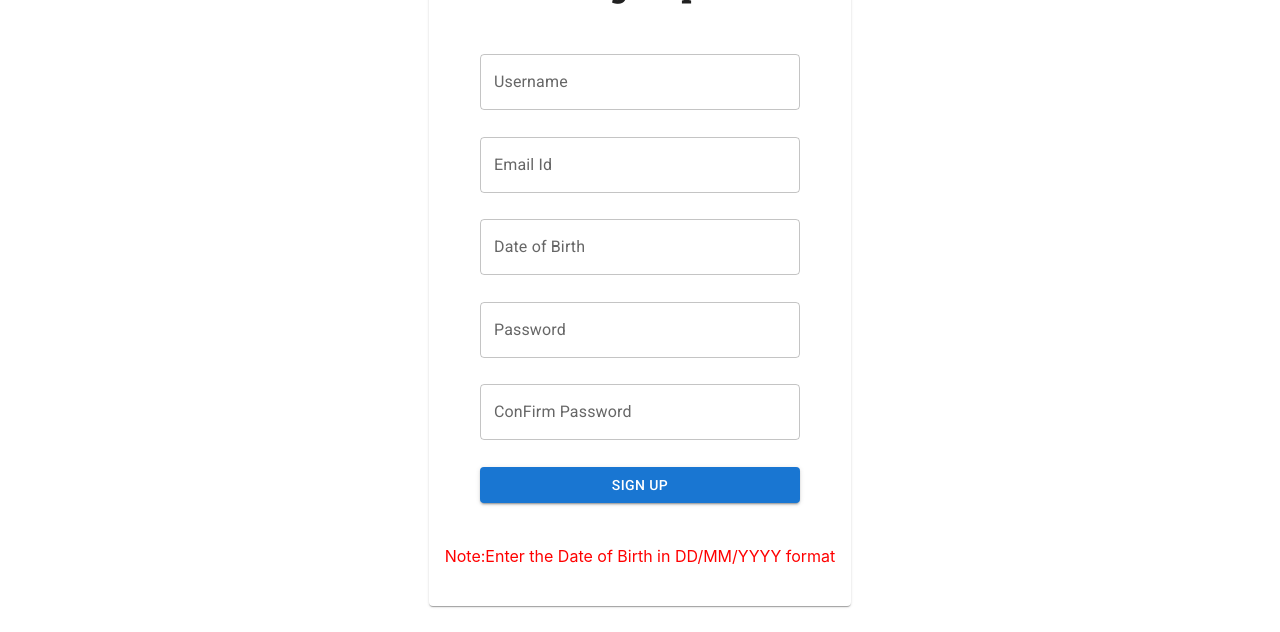
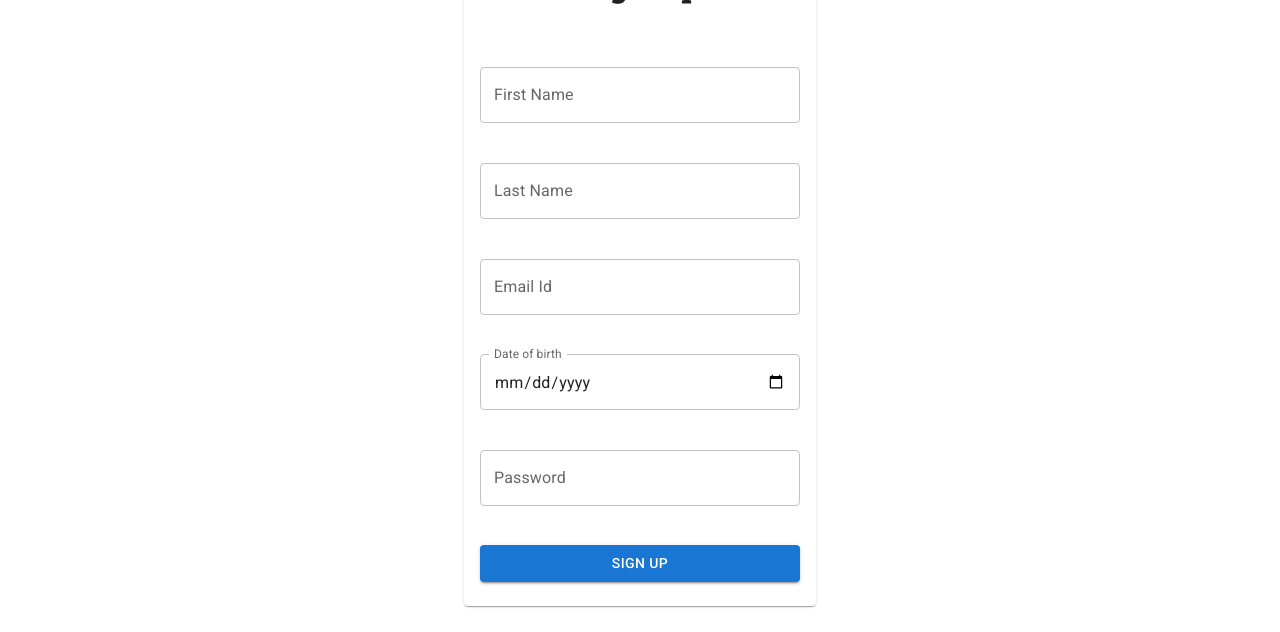
Before and after one commit to ARAVIND-S-1997/book-store-api, a React (Create React App) app: page /signup in a window 1280 px wide. Shown: the part 278-910 px from the top of the page. Built offline with nearby package versions, Linux system fonts and the light colour scheme; a web font is replaced by a local one.

Commit message:
signup completed

```diff
--- a/package.json
+++ b/package.json
@@ -10,6 +10,7 @@
     "@testing-library/jest-dom": "^5.16.1",
     "@testing-library/react": "^12.1.2",
     "@testing-library/user-event": "^13.5.0",
+    "axios": "^0.26.0",
     "formik": "^2.2.9",
     "react": "^17.0.2",
     "react-dom": "^17.0.2",
--- a/src/App.css
+++ b/src/App.css
@@ -116,10 +116,11 @@
 }
 
 .searchField{
- width: 35rem;
+ width: 30rem;
  background-color:  white;
  border-radius: 0.3rem;
 }
+
 
 .bookInfoContainer{
   margin: 2rem;
--- a/src/App.js
+++ b/src/App.js
@@ -7,6 +7,7 @@ import { Bookslist } from "./homePage"
 import { BooksInfo } from "./bookInfo"
 import { Genre } from "./genre"
 import { DisplayCart } from './displayCart';
+import {Welcome} from "./welcomepage"
 
 
 function App() {
@@ -28,6 +29,9 @@ function App() {
         <Route exact path="/login">
           <Login />
         </Route>
+        <Route exact path="/welcome">
+          <Welcome />
+        </Route>
         <Route exact path="/signup">
           <SignUp />
         </Route>
--- a/src/bookInfo.js
+++ b/src/bookInfo.js
@@ -14,7 +14,8 @@ export function BooksInfo() {
     const { id } = useParams();
     const history = useHistory();
     const getParticularBookData = () => {
-        fetch(`${apiUrl}/allbooks/${id}`, { method: "GET" })
+
+            fetch(`${apiUrl}/allbooks/${id}`, { method: "GET" })
             .then((data) => data.json())
             .then((abc) => setBook(abc))
     }
@@ -47,7 +48,6 @@ export function BooksInfo() {
                             <h4>Published by:{Book.Publisher}</h4>
                             <Button onClick={() => add(id)} color="error" variant="contained">Add to cart</Button>
                         </div>
-
                     </div>
                     <CardContent>
 
--- a/src/loginPage.js
+++ b/src/loginPage.js
@@ -3,8 +3,86 @@ import Button from '@mui/material/Button';
 import { Link } from "react-router-dom";
 import Card from '@mui/material/Card';
 import CardContent from '@mui/material/CardContent';
+import { useHistory } from 'react-router-dom';
+import { apiUrl } from './homePage';
+import { useFormik } from 'formik';
+import * as yup from 'yup';
+
+
+
+// export function Login() {
+//     const [username, setusername] = useState([]);
+//     const [password, setpassword] = useState([]);
+//     const history = useHistory();
+//     const loginReq = () => {
+//         const loginData = {
+//             username: username,
+//             password: password
+//         }
+//         fetch(`${apiUrl}/login`,
+//             {
+//                 method: "POST",
+//                 body: JSON.stringify(loginData),
+//                 headers: { "Content-Type": "application/json", },
+//             })
+//             .catch()
+//             .then(() => { history.push("/welcome") })
+
+//     }
+
+
+
+
+//     return (
+//         <div >
+//             <div className="appBar">
+//                 <img src="https://www.bookswagon.com/images/logos/logo-new.png" alt="logo" />
+//                 <TextField className="searchField" label="Search input" />
+//             </div>
+//             <div className='loginContentContainer'>
+//                 <Card>
+//                     <CardContent>
+//                         <div className='loginContent'>
+//                             <h3 className="loginTitle">Login</h3>
+//                             <TextField onChange={(event) => setusername(event.target.value)} className="loginfields" id="outlined-basic" label="Email Id" variant="outlined" />
+//                             <TextField onChange={(event) => setpassword(event.target.value)} className="loginfields" id="outlined-basic" label="Password" variant="outlined" />
+//                             <Button onClick={loginReq} className="loginfields" variant="contained">login</Button>
+//                             <Link to="/forgetpassword">Forget password</Link>
+//                             <Link to="/signup">Sign Up</Link>
+
+//                         </div>
+//                     </CardContent>
+//                 </Card>
+//             </div>
+//         </div>
+//     )
+// }
 
 export function Login() {
+
+
+const {values,errors,touched,handleChange,handleBlur, handleSubmit}=useFormik({
+    initialValues:{emailid:"",password:""},
+
+})
+console.log(values)
+const history = useHistory();
+    const loginReq = () => {
+        fetch(`${apiUrl}/login`,
+            {
+                method: "POST",
+                body: JSON.stringify(values),
+                headers: { "Content-Type": "application/json", },
+            })
+            .then(() => { history.push("/welcome") })
+            .catch()
+
+
+    }
+
+
+
+
     return (
         <div >
             <div className="appBar">
@@ -14,14 +92,36 @@ export function Login() {
             <div className='loginContentContainer'>
                 <Card>
                     <CardContent>
-                        <div className='loginContent'>
+                        <form className='loginContent' onSubmit={handleSubmit}>
+
                             <h3 className="loginTitle">Login</h3>
-                            <TextField className="loginfields" id="outlined-basic" label="Email Id" variant="outlined" />
-                            <TextField className="loginfields" id="outlined-basic" label="Password" variant="outlined" />
-                            <Button className="loginfields" variant="contained">login</Button>
+                            <TextField
+                                id="emailid"
+                                name="emailid"
+                                type="emailid"
+                                value={values.emailid}
+                                onChange={handleChange}
+                                onBlur={handleBlur}
+                                className="loginfields"
+                                label="Email Id"
+                                variant="outlined" />
+                               {errors.emailid && touched.emailid && errors.emailid}
+                            <TextField
+                                id="password"
+                                name="password"
+                                type="password"
+                                value={values.password}
+                                onChange={handleChange}
+                                onBlur={handleBlur}
+                                className="loginfields"
+                                label="Password"
+                                variant="outlined" />
+                                  {errors.password && touched.password && errors.password}
+                            <Button onClick={loginReq} type="submit" className="loginfields" variant="contained">login</Button>
                             <Link to="/forgetpassword">Forget password</Link>
                             <Link to="/signup">Sign Up</Link>
-                        </div>
+
+                        </form>
                     </CardContent>
                 </Card>
             </div>
--- a/src/signUp.js
+++ b/src/signUp.js
@@ -2,8 +2,74 @@ import TextField from '@mui/material/TextField';
 import Button from '@mui/material/Button';
 import CardContent from '@mui/material/CardContent';
 import Card from '@mui/material/Card';
+import { apiUrl } from './homePage';
+import { useFormik } from "formik"
+import * as yup from 'yup';
+import { useHistory } from 'react-router-dom';
+import axios from 'axios';
+
+// First name,Last name,Email id,Date of birth,Password validation code
+
+const formValidation = yup.object({
+    firstname: yup
+        .string()
+        .required("First name should not be empty")
+        .min(3, "First name should be minimum 3 characters")
+        .max(15, "First name should not be more than 10 characters")
+        .matches(/^[A-Za-z]+$/, "First name should only in characters"),
+    lastname: yup
+        .string()
+        .required("Last name should not be empty")
+        .min(1, "Last name should be minimum 3 characters")
+        .max(15, "Last name should not be more than 10 characters")
+        .matches(/^[A-Za-z]+$/, "Last name should only in characters"),
+    emailid: yup
+        .string()
+        .min(5, "email length needs to be minimum 5 characters")
+        .required("email needs to be filled")
+        .max(30, "your email is too long")
+        .matches(/^\w+([\.-]?\w+)*@\w+([\.-]?\w+)*(\.\w{2,3})+$/, "invalid email"),
+    dob: yup
+        .string()
+        .required("Date of birth should not be empty"),
+    password: yup
+        .string()
+        .required("Password should not be empty")
+        .min(8, "Password should be minimum 8 characters")
+        .max(12, "Password should not be more than 12 characters")
+        .matches(/^(?=.*[a-z])(?=.*[A-Z])(?=.*\d)(?=.*[@$!%*?&])[A-Za-z\d@$!%*?&]{8,}$/, "Password should have at least one uppercase letter, one lowercase letter, one number and one special character")
+})
+
+// Function component for signup operation
 
 export function SignUp() {
+    const history = useHistory()
+    const { values, errors, touched, handleChange, handleSubmit, handleBlur } = useFormik({
+        initialValues: { firstname: "", lastname: "", emailid: "", dob: "", password: "" },
+        validationSchema: formValidation,
+        onSubmit: (userdata) => signUpReq(userdata)
+
+    })
+
+
+
+
+    const signUpReq = (datas) => {
+        axios({ url: `${apiUrl}/signup`, method: "POST", data: datas })
+            .then((data) => {
+                if (data.status == 200) {
+                    history.push("/login")
+                }
+                else {
+                    console.log(data)
+                }
+
+            })
+
+            .catch()
+    }
+
+
     return (
         <div>
             <div className="appBar">
@@ -13,16 +79,65 @@ export function SignUp() {
             <div className="SignUPContentContainer">
                 <Card>
                     <CardContent>
-                        <div className="SignUPContent">
+
+                        <form className="SignUPContent" onSubmit={handleSubmit}>
                             <h1 className="signUpTitle">Sign Up</h1>
-                            <TextField className="signUpfields" id="outlined-basic" label="Username" variant="outlined" />
-                            <TextField className="signUpfields" id="outlined-basic" label="Email Id" variant="outlined" />
-                            <TextField className="signUpfields" id="outlined-basic" label="Date of Birth" variant="outlined" />
-                            <TextField className="signUpfields" id="outlined-basic" label="Password" variant="outlined" />
-                            <TextField className="signUpfields" id="outlined-basic" label="ConFirm Password" variant="outlined" />
-                            <Button className="signUpfields" variant="contained">Sign Up</Button>
-                            <p className='note'>Note:Enter the Date of Birth in DD/MM/YYYY format </p>
-                        </div>
+                            <TextField
+                                id="firstname"
+                                name="firstname"
+                                value={values.firstname}
+                                onChange={handleChange}
+                                onBlur={handleBlur}
+                                type="firstname"
+                                className="signUpfields"
+                                label="First Name"
+                                variant="outlined" />
+                            {errors.firstname && touched.firstname && errors.firstname}
+                            <TextField
+                                id="lastname"
+                                name="lastname"
+                                value={values.lastname}
+                                onChange={handleChange}
+                                onBlur={handleBlur}
+                                type="lastname"
+                                className="signUpfields"
+                                label="Last Name"
+                                variant="outlined" />
+                            {errors.lastname && touched.lastname && errors.lastname}
+                            <TextField
+                                id="emailid"
+                                name="emailid"
+                                value={values.emailid}
+                                onChange={handleChange}
+                                onBlur={handleBlur}
+                                type="emailid"
+                                className="signUpfields"
+                                label="Email Id"
+                                variant="outlined" />
+                            {errors.emailid && touched.emailid && errors.emailid}
+                            <TextField
+                                id="dob"
+                                name="dob"
+                                value={values.dob}
+                                onChange={handleChange}
+                                onBlur={handleBlur}
+                                type="date"
+                                className="signUpfields"
+                                label="Date of birth" tsx={{ width: 220 }} InputLabelProps={{ shrink: true, }} />
+                            {errors.dob && touched.dob && errors.dob}
+                            <TextField
+                                id="password"
+                                name="password"
+                                value={values.password}
+                                onChange={handleChange}
+                                onBlur={handleBlur}
+                                type="password"
+                                className="signUpfields"
+                                label="Password"
+                                variant="outlined" />
+                            {errors.password && touched.password && errors.password}
+                            <Button className="signUpfields" type="submit" variant="contained">Sign Up</Button>
+                        </form>
                     </CardContent>
                 </Card>
             </div>
```
Also changed, not shown: src/displayCart.js (+12 -0 lines), src/homePage.js (+13 -3 lines), src/welcomepage.js (added, +11 -0 lines), 1 other file (tests, documents, lock files or other folders).
